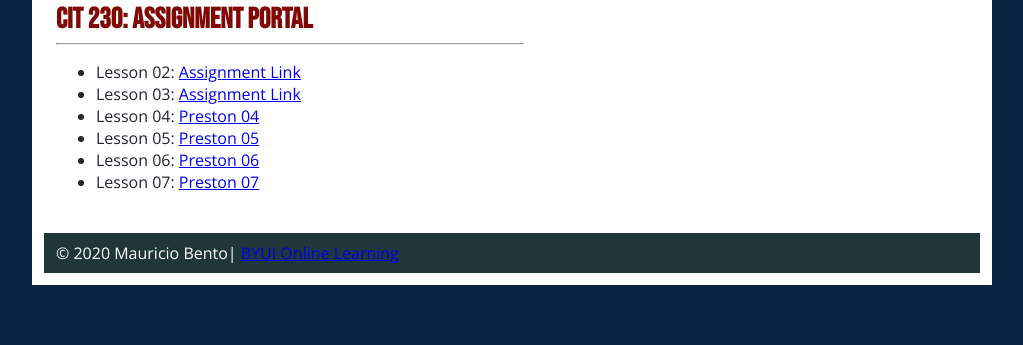
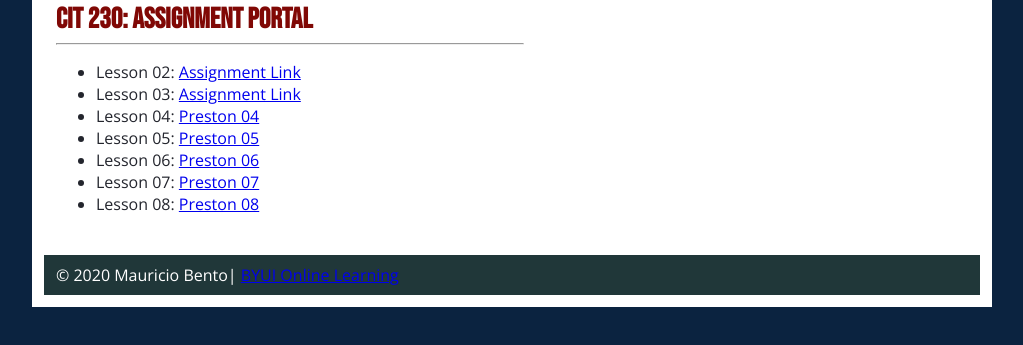
Before and after one commit to mauriciobento/mauriciobento.github.io, a plain HTML site: page index.html in a window 1280 px wide. Shown: the part 193-538 px from the top of the page, without its empty margins (128-1151 px from the left). Drawn offline with nearby package versions, Linux system fonts and the light colour scheme.

```diff
--- a/index.html
+++ b/index.html
@@ -32,6 +32,7 @@
                     <li>Lesson 05: <a href="lesson05/preston-5.html">Preston 05</a></li>
                     <li>Lesson 06: <a href="lesson06/preston-6.html">Preston 06</a></li>
                     <li>Lesson 07: <a href="lesson07/preston-7.html">Preston 07</a></li>
+                    <li>Lesson 08: <a href="lesson08/stormcenter.html">Preston 08</a></li>
                 </ul>
             </div>
         </section>
```
